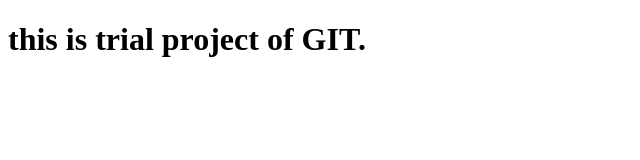
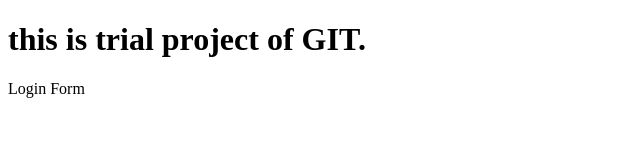
Before and after one commit to Tharindu2022/myAppSample, a plain HTML site: page index.html in a window 1280 px wide. Shown: the full height of the page, 0-640 px from the left. Drawn offline with Linux system fonts and the light colour scheme.

Commit message:
Login form

```diff
--- a/index.html
+++ b/index.html
@@ -8,7 +8,7 @@
 </head>
 <body>
     <h1>this is trial project of GIT.</h1>
-
+      Login Form
 
 </body>
 </html>
```
Also changed, not shown: login.html (added, +1 -0 lines).
